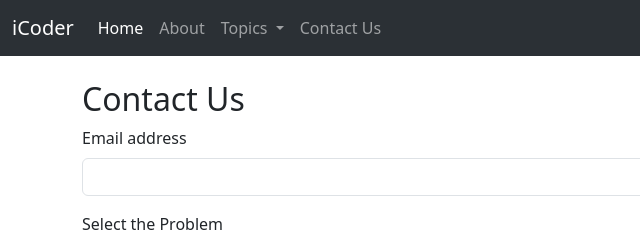
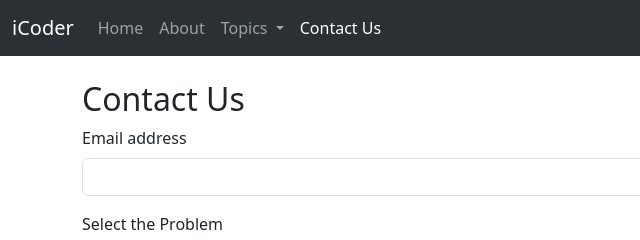
Before and after one commit to saivarunmaddu/iCoder, a plain HTML site: page contact.html in a window 1280 px wide. Shown: the top 240 px of the page, 0-640 px from the left. Drawn offline with nearby package versions, Linux system fonts and the light colour scheme.

Commit message:
Update contact.html

```diff
--- a/contact.html
+++ b/contact.html
@@ -29,8 +29,8 @@
         <div class="collapse navbar-collapse" id="navbarSupportedContent">
          <div class="collapse navbar-collapse" id="navbarSupportedContent">
           <ul class="navbar-nav me-auto mb-2 mb-lg-0">
-            <li class="nav-item active">
-              <a class="nav-link active" aria-current="page" href="/iCoder/">Home</a>
+            <li class="nav-item">
+              <a class="nav-link" aria-current="page" href="/iCoder/">Home</a>
             </li>
             <li class="nav-item">
               <a class="nav-link" href="/iCoder/about.html">About</a>
@@ -56,7 +56,7 @@
               </ul>
             </li>
             <li class="nav-item">
-              <a class="nav-link" href="/iCoder/contact.html">Contact Us</a>
+              <a class="nav-link active" href="/iCoder/contact.html">Contact Us</a>
             </li>
           </ul>
           <form class="d-flex" role="search">
```
